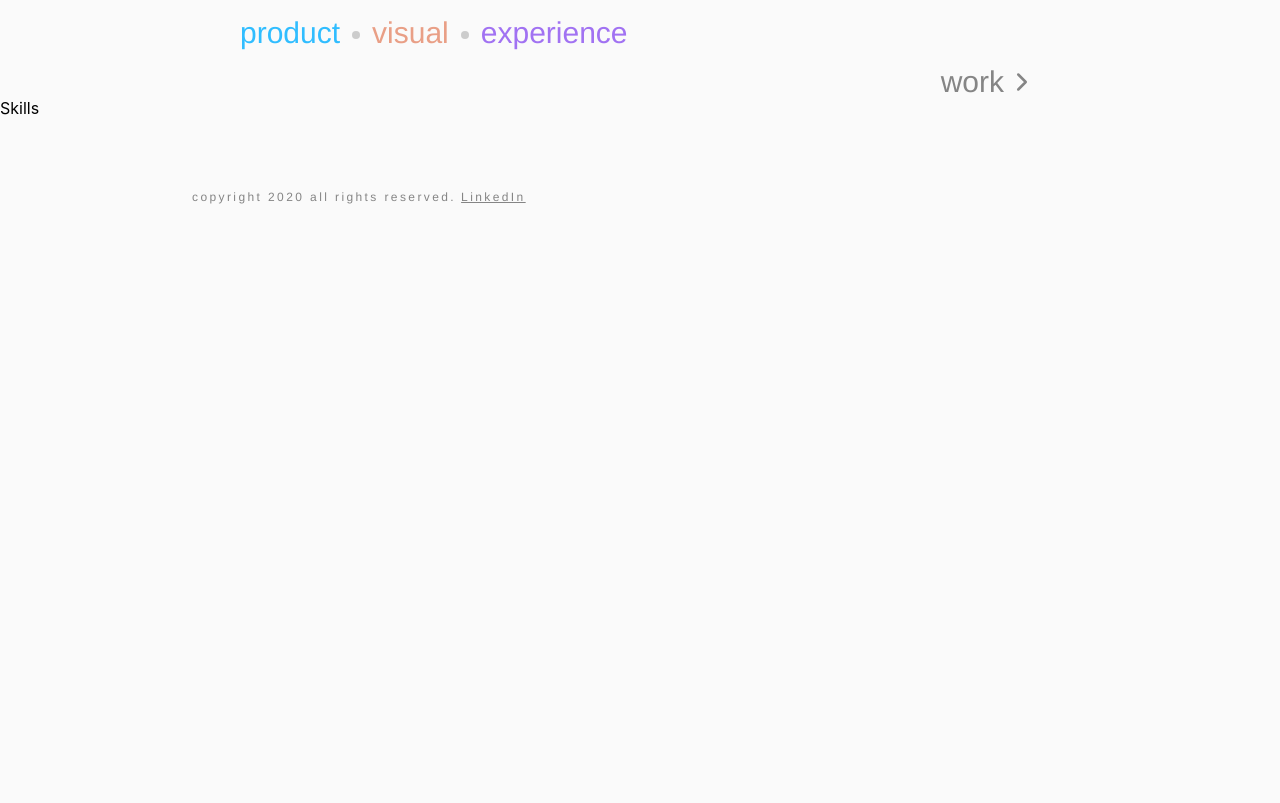
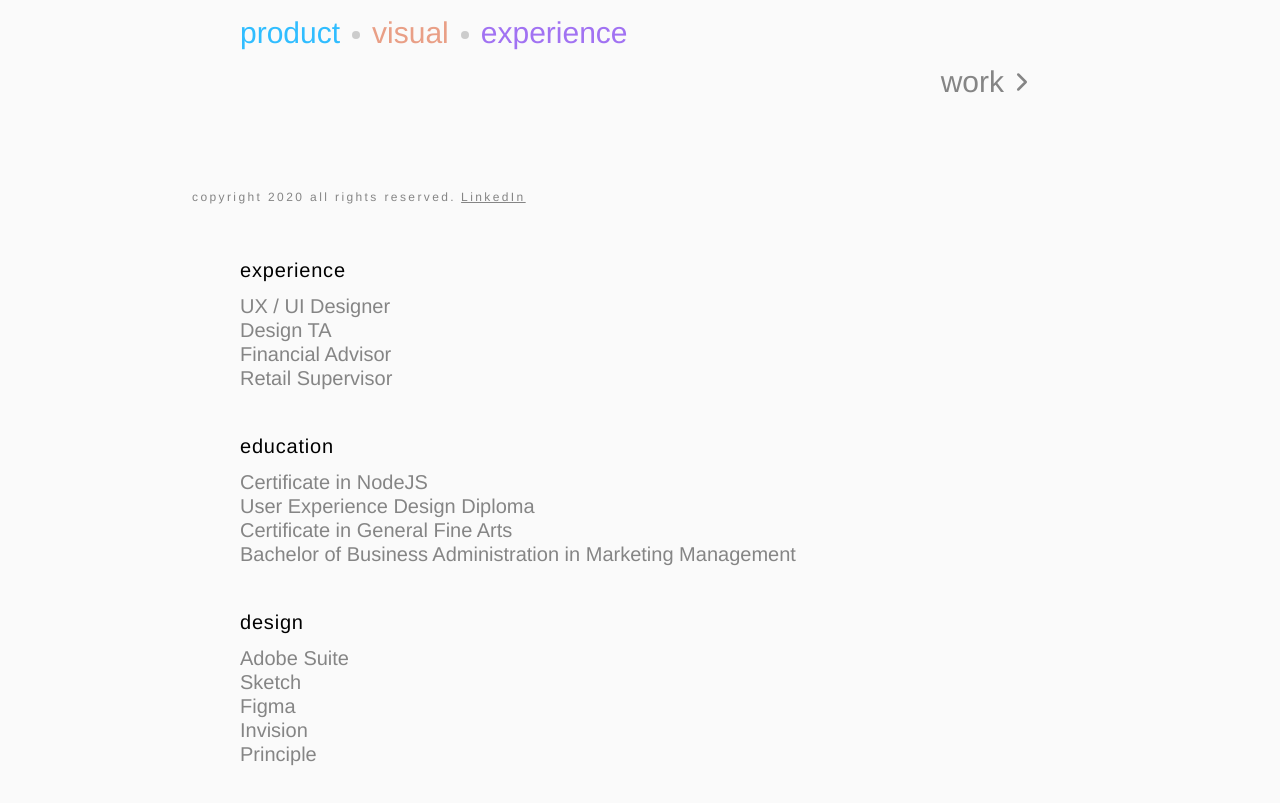
Before and after one commit to fyeung21/edison-web, a React (Create React App) app: page / in a window 1280 px wide. Shown: the part 557-1360 px from the top of the page. Before the commit the page ends 1278 px from the top, so only its background shows below. Built offline with nearby package versions, Linux system fonts and the light colour scheme.

Commit message:
Style skill section

```diff
--- /dev/null
+++ b/src/components/Skills/Design.js
@@ -0,0 +1,17 @@
+import React from "react";
+import { SkillsSubCont, SkillHeading, SkillTxt } from "./skillsStyles";
+
+const Design = () => {
+    return (
+        <SkillsSubCont>
+            <SkillHeading>design</SkillHeading>
+            <SkillTxt>Adobe Suite</SkillTxt>
+            <SkillTxt>Sketch</SkillTxt>
+            <SkillTxt>Figma</SkillTxt>
+            <SkillTxt>Invision</SkillTxt>
+            <SkillTxt>Principle</SkillTxt>
+        </SkillsSubCont>
+    );
+}
+
+export default Design;
--- /dev/null
+++ b/src/components/Skills/Education.js
@@ -0,0 +1,16 @@
+import React from "react";
+import { SkillsSubCont, SkillHeading, SkillTxt } from "./skillsStyles";
+
+const Education = () => {
+    return (
+        <SkillsSubCont>
+            <SkillHeading>education</SkillHeading>
+            <SkillTxt>Certificate in NodeJS</SkillTxt>
+            <SkillTxt>User Experience Design Diploma</SkillTxt>
+            <SkillTxt>Certificate in General Fine Arts</SkillTxt>
+            <SkillTxt>Bachelor of Business Administration in Marketing Management</SkillTxt>
+        </SkillsSubCont>
+    );
+}
+
+export default Education;
--- /dev/null
+++ b/src/components/Skills/Experience.js
@@ -0,0 +1,16 @@
+import React from "react";
+import { SkillsSubCont, SkillHeading, SkillTxt } from "./skillsStyles";
+
+const Experience = () => {
+    return (
+        <SkillsSubCont>
+            <SkillHeading>experience</SkillHeading>
+            <SkillTxt>UX / UI Designer</SkillTxt>
+            <SkillTxt>Design TA</SkillTxt>
+            <SkillTxt>Financial Advisor</SkillTxt>
+            <SkillTxt>Retail Supervisor</SkillTxt>
+        </SkillsSubCont>
+    );
+}
+
+export default Experience;
--- a/src/components/Skills/Skills.js
+++ b/src/components/Skills/Skills.js
@@ -1,7 +1,17 @@
-import React from 'react';
+import React from "react";
+import { SkillsCont } from "./skillsStyles";
+import Experience from "./Experience";
+import Education from "./Education";
+import Design from "./Design";
 
 const Skills = () => {
-    return <h2>Skills</h2>;
+    return (
+        <SkillsCont>
+            <Experience />
+            <Education />
+            <Design />
+        </SkillsCont>
+    );
 }
 
 export default Skills;
--- /dev/null
+++ b/src/components/Skills/skillsStyles.js
@@ -0,0 +1,24 @@
+import styled from "styled-components";
+import { theme } from "../Theme";
+
+export const SkillsCont = styled.div`
+    margin: 10rem 15rem;
+`
+////////////
+
+export const SkillsSubCont = styled.div`
+    margin: 3rem 0;
+`
+export const SkillHeading = styled.p`
+    font-family: ${theme.bodyFont};
+    font-size: ${theme.bodyFontSize};
+    color: ${({ theme }) => theme.mainTxtColor};
+    letter-spacing: 0.05rem;
+    margin: 1rem 0;
+`
+export const SkillTxt = styled.p`
+    font-family: ${theme.bodyFont};
+    font-size: ${theme.bodyFontSize};
+    color: ${({ theme }) => theme.accentTxtColor};
+    margin: 0.25rem 0;
+`
```
Also changed, not shown: src/components/Skills/Code.js (added, +16 -0 lines).
